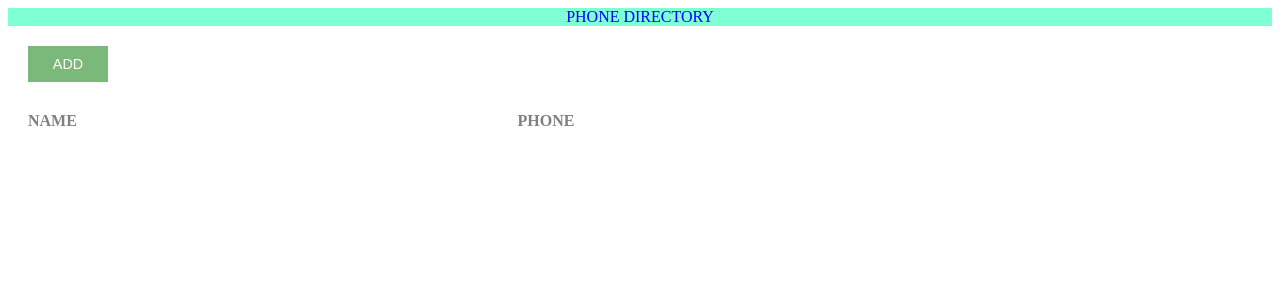
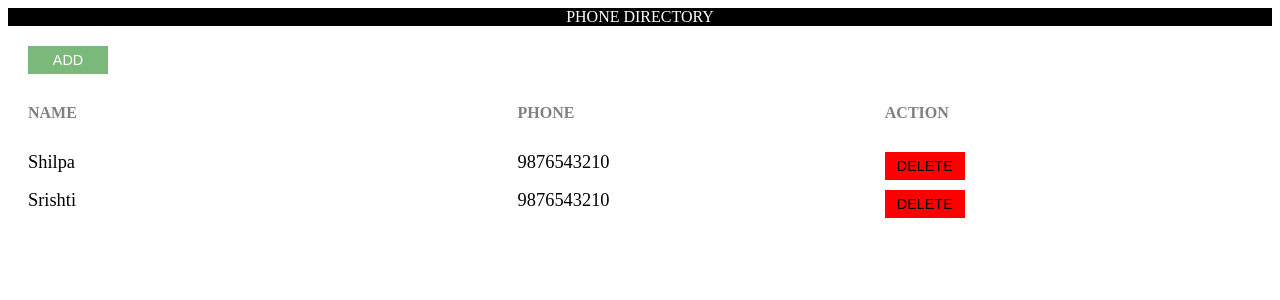
Before and after one commit to archana-hutech/react-series, a React (Create React App) app in the folder phone-directory/: page / in a window 1280 px wide. Shown: the top 300 px of the page. Built offline with nearby package versions, Linux system fonts and the light colour scheme; the HTML template or start-up script is replaced by a standard one.

Commit message:
Rendered Subscribers Dynamically and Added ‘Delete’ button

```diff
--- a/phone-directory/src/App.css
+++ b/phone-directory/src/App.css
@@ -2,7 +2,7 @@
     padding: 20px;
 }
 .custom-btn {
-    padding: 10px;
+    padding: 6px;
     border: none;
     margin-right: 10px;
     text-transform: uppercase;
@@ -31,9 +31,22 @@
     word-wrap: break-word;
     padding-right: 10px;
 }
-.name-heading, .phone-heading {
+.name-heading, .phone-heading, .action-btn {
     font-size: 1rem;
     font-weight: 600;
     color: #808080;
     text-transform: uppercase;
 }
+
+.action-btn img {
+    width: 20px;
+    height: 20px;
+    margin: 5px;
+}
+.delete-btn {
+    background: red;
+    color: black;
+}
+.edit-btn {
+    color: #0000ff;
+}
--- a/phone-directory/src/App.js
+++ b/phone-directory/src/App.js
@@ -4,6 +4,18 @@ import './App.css'
 
 
 function App() {
+  let subscribers = [
+    {
+      id: 1,
+      name: "Shilpa",
+      phone: "9876543210"
+    },
+    {
+      id: 2,
+      name: "Srishti",
+      phone: "9876543210"
+    }
+  ]
   return (
     // <div>
     //   <Header />
@@ -23,7 +35,20 @@ function App() {
           <div className="grid-container heading-container">
             <span className="grid-item name-heading">Name</span>
             <span className="grid-item phone-heading">Phone</span>
+            <span className="grid-item action-btn">Action</span>
           </div>
+          {subscribers.map((subscriber) => {
+            return (
+              <div key={subscriber.id} className="grid-container">
+                <span className="grid-item">{subscriber.name}</span>
+                <span className="grid-item">{subscriber.phone}</span>
+                <span className="grid-item action-btn">
+                  <button className="custom-btn delete-btn">Delete</button>
+                  {/* <button className="custom-btn edit-btn">Edit</button> */}
+                </span>
+              </div>
+            )
+          })}
         </div>
     </div>
   );
--- a/phone-directory/src/Header.css
+++ b/phone-directory/src/Header.css
@@ -1,7 +1,7 @@
 .header{
     text-align: center;
     padding: 20;
-    background-color: aquamarine;
-    color: blue;
+    background-color: black;
+    color: white;
     text-transform: uppercase;
 }
```
